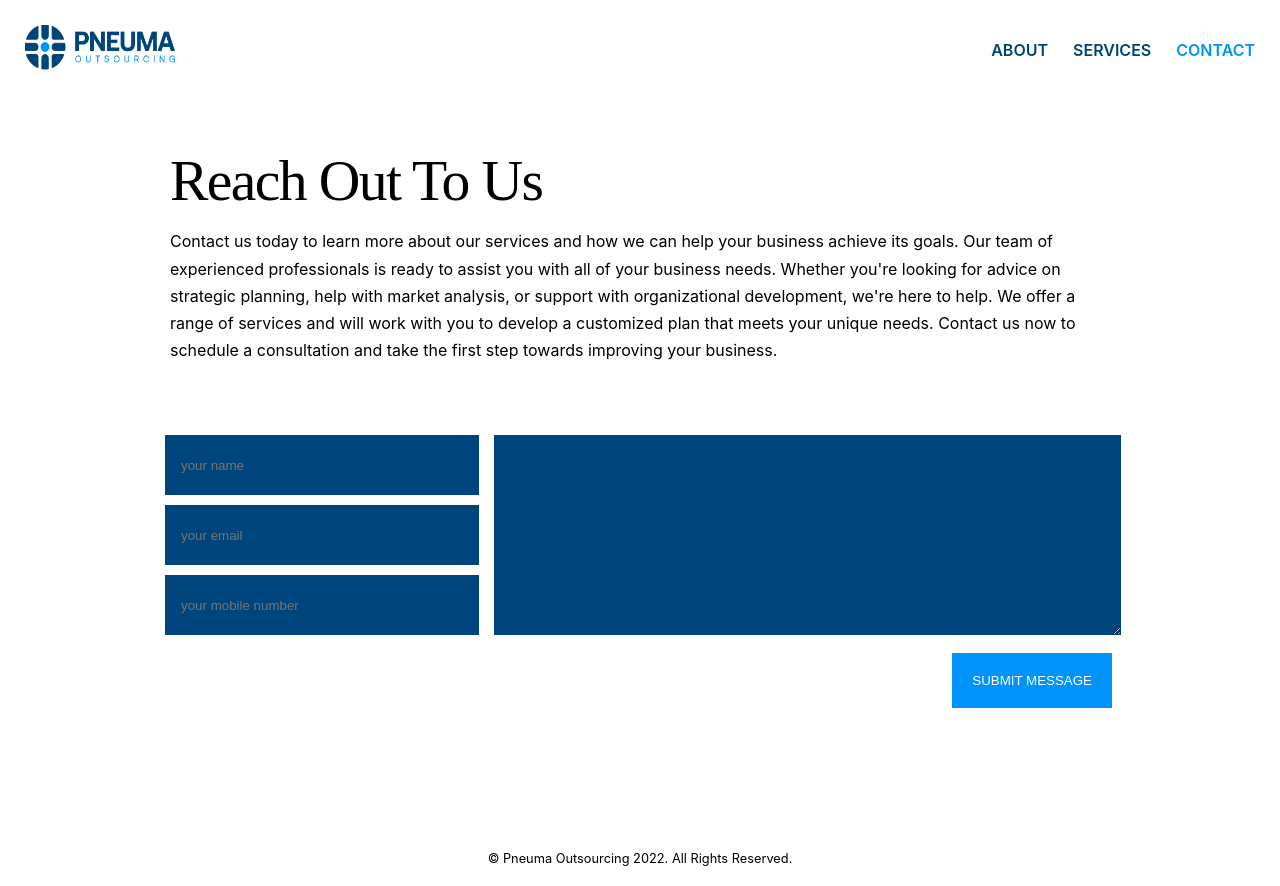
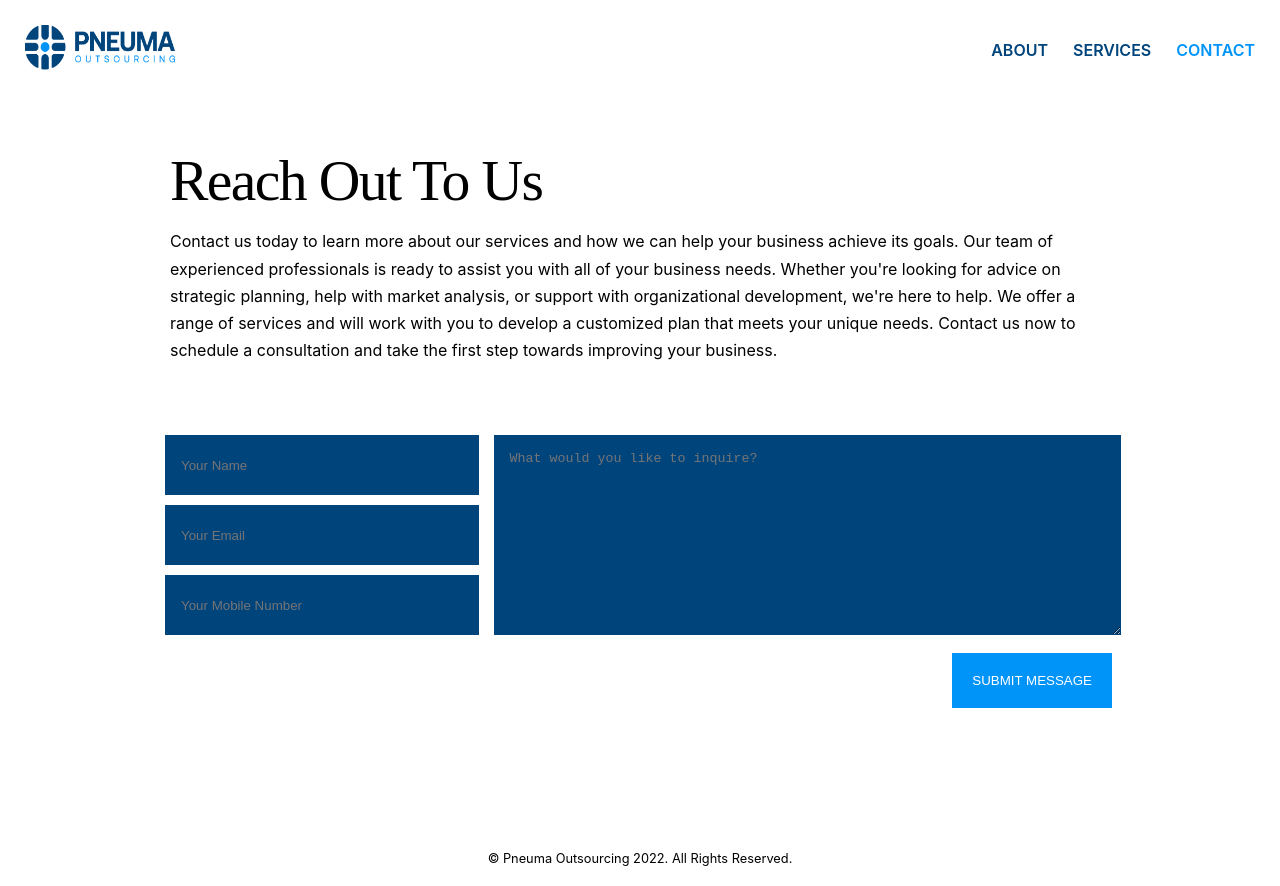
Before and after one commit to kingdanie/pneuma, a Next.js app: page /contact in a window 1280 px wide. Built offline with nearby package versions, Linux system fonts and the light colour scheme.

Commit message:
capitalize form placeholders

```diff
--- a/components/ContactForm.tsx
+++ b/components/ContactForm.tsx
@@ -55,7 +55,7 @@ export default function ContactForm() {
           <div>
             <input
                 type="text"
-                placeholder="your name"
+                placeholder="Your Name"
                 value={name}
                 onChange={(e) => setName(e.target.value.trim())}
                 required
@@ -64,7 +64,7 @@ export default function ContactForm() {
           <div>
             <input
                 type="email"
-                placeholder="your email"
+                placeholder="Your Email"
                 value={email}
                 onChange={(e) => setEmail(e.target.value.trim())}
                 required
@@ -73,7 +73,7 @@ export default function ContactForm() {
           <div>
             <input
               type="mobile"
-              placeholder="your mobile number"
+              placeholder="Your Mobile Number"
               value={mobile}
               onChange={(e) => setMobile(e.target.value.trim())}
             />
@@ -83,6 +83,7 @@ export default function ContactForm() {
           <textarea
             className="form-textarea"
             name="mesage"
+            placeholder="What would you like to inquire?"
             value={message}
             onChange={(e) => setMessage(e.target.value.trim())}
             required
```
